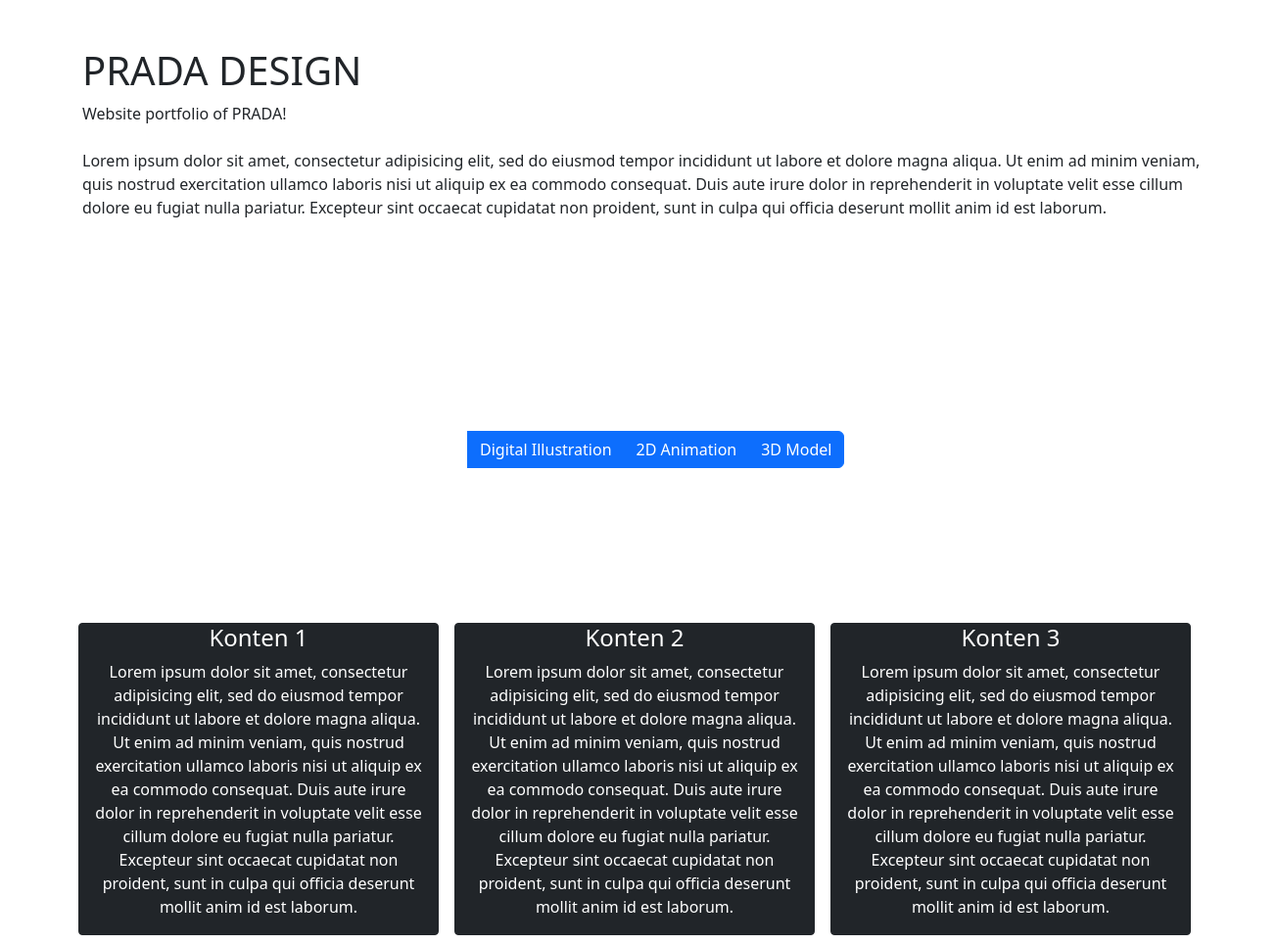
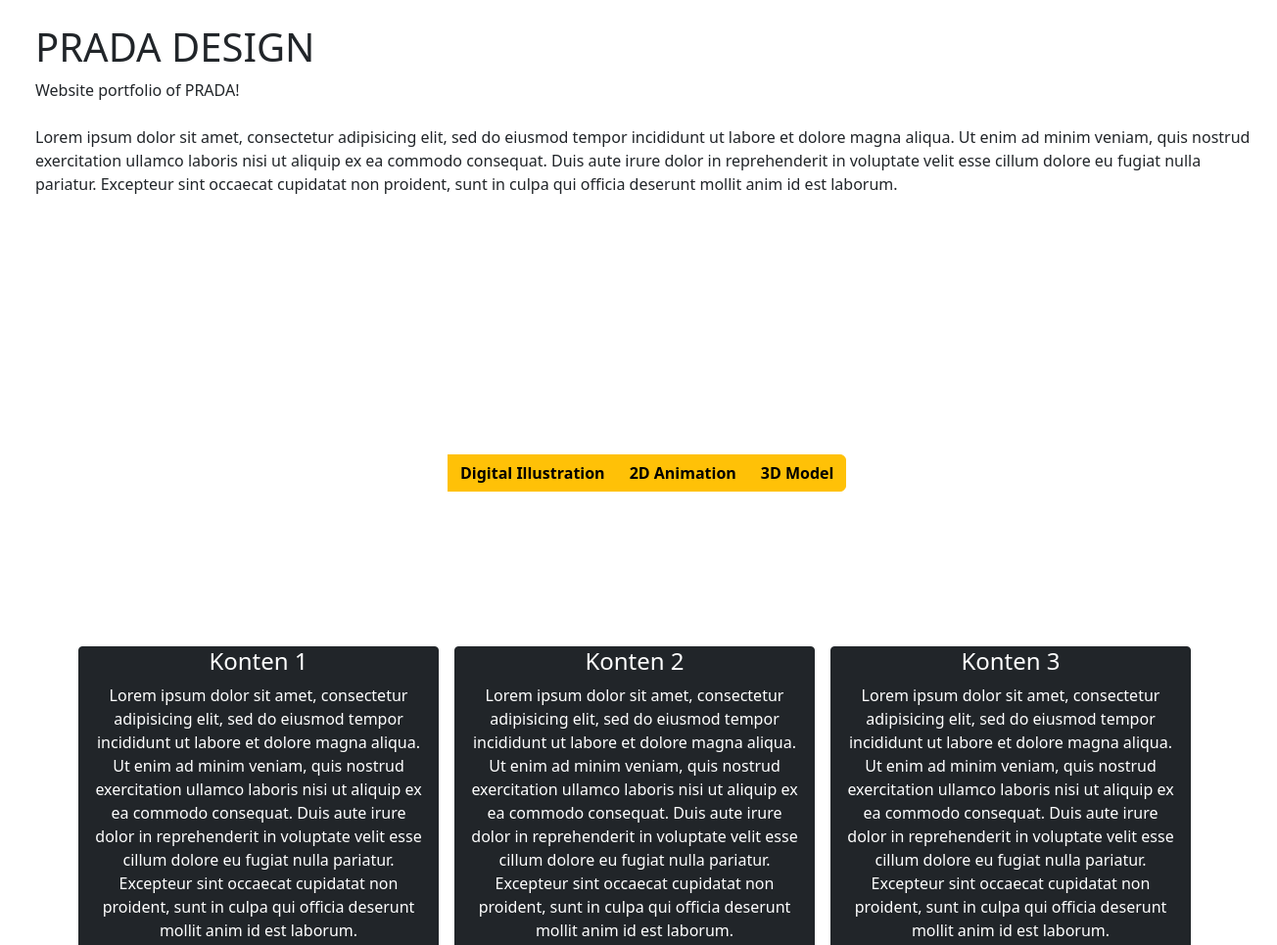
Before and after one commit to DeftaPrayuan/web_for_artist, a plain HTML site: page index.html in a window 1280 px wide. Shown: the top 965 px of the page at 98% size, 1304 px wide, since content can reach past the window. Drawn offline with nearby package versions, Linux system fonts and the light colour scheme.

Commit message:
update index file

```diff
--- a/index.html
+++ b/index.html
@@ -9,8 +9,8 @@
   </head>
 
   <body>
-  <section class="section">
-    <div class="container-fluid ms-4">
+  <header class="header p5 mt-4">
+    <div class="container-fluid mt-4 p5 ms-4">
       <h1>
         PRADA DESIGN
       </h1>
@@ -28,13 +28,18 @@
       proident, sunt in culpa qui officia deserunt mollit anim id est laborum.</p>
     </div>
 
-    <div class="btn-group text-center" style="margin-top: 200px;margin-left: 430px;">
-      <a><a href="" class="btn btn-primary ">Digital Illustration</a>
-      <a><a href="" class="btn btn-primary ">2D Animation</a>
-      <a><a href="" class="btn btn-primary ">3D Model</a>
+  </header>
+
+
+  <section class="section">
+
+    <div class="btn-group text-center" style="margin-top: 200px;margin-left: 410px;">
+      <a><a href="" class="btn btn-warning" style="font-weight:bolder;">Digital Illustration</a>
+      <a><a href="" class="btn btn-warning " style="font-weight:bolder;">2D Animation</a>
+      <a><a href="" class="btn btn-warning " style="font-weight:bolder;">3D Model</a>
     </div>
 
-    <div class="container text-white p5" style="margin-top: 150px;">
+    <div class="container text-white text-center" style="margin-top: 150px;">
 
         <div class="row text-center">
           <div class="col bg-dark rounded-1 border border-dark mt-2 p5 text-center ms-3">
@@ -101,5 +106,12 @@
 
   </section>
 
+
+  <footer>
+      <div class="row bg-dark text-center text-white" style="margin-top: 100px;padding: 75px;">
+        <h5 style="font-weight: bolder;">©2024pradadesign</h5>
+      </div>
+  </footer>
+
   </body>
 </html>
```
